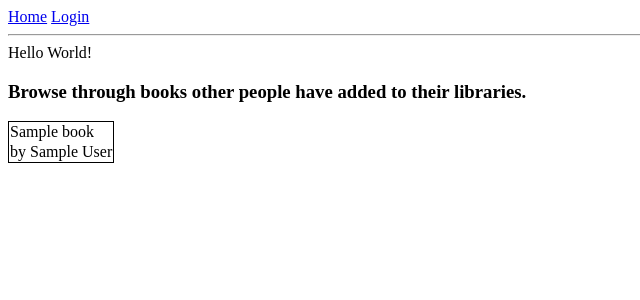
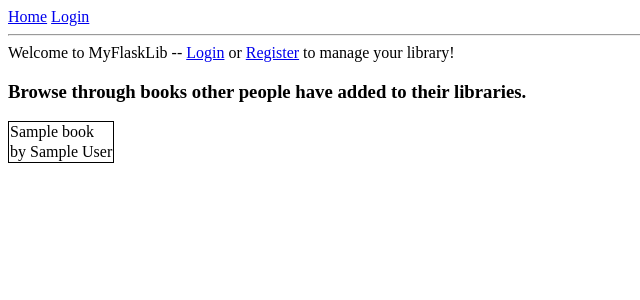
Before and after one commit to jarrilla/myFlaskBookLib, a Flask app: page / in a window 1280 px wide. Shown: the top 300 px of the page, without its empty margins (0-640 px from the left). Run offline with Flask 2, Linux system fonts and the light colour scheme; tables that the repository leaves empty hold one stand-in row (values such as "Sample post").

Commit message:
made homepage more descriptive

```diff
--- a/templates/index.html
+++ b/templates/index.html
@@ -2,7 +2,11 @@
 
 {% block content %}
 <div>
-  Hello World!
+  Welcome to MyFlaskLib --
+  <a href={{ url_for('user.login') }}>Login</a>
+  or
+  <a href={{url_for('user.register') }}>Register</a>
+  to manage your library!
 </div>
 
 {% if books %}
```
